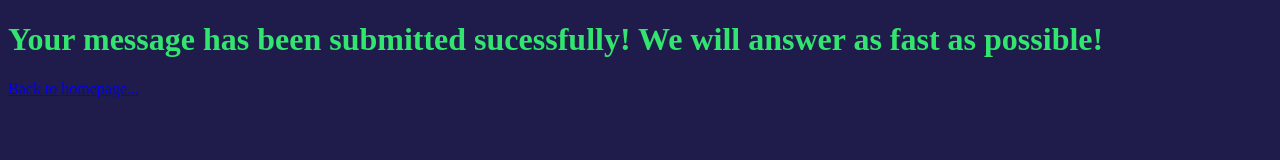
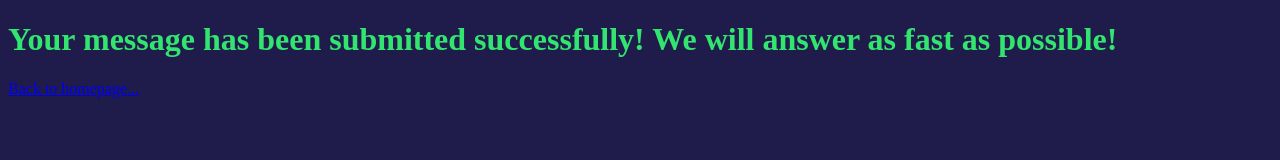
Before and after one commit to Password-Generator-PG/Password-generator, a plain HTML site: page success.html in a window 1280 px wide. Drawn offline with Linux system fonts and the light colour scheme.

Commit message:
sucess bruh

```diff
--- a/success.html
+++ b/success.html
@@ -12,7 +12,7 @@
     </style>
   </head>
   <body>
-    <h1>Your message has been submitted sucessfully! We will answer as fast as possible!</h1>
+    <h1>Your message has been submitted successfully! We will answer as fast as possible!</h1>
     <a href="./index.html">Back to homepage...</a>
   </body>
 </html>
```
